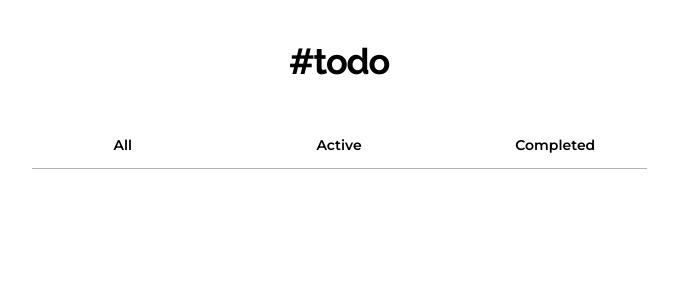
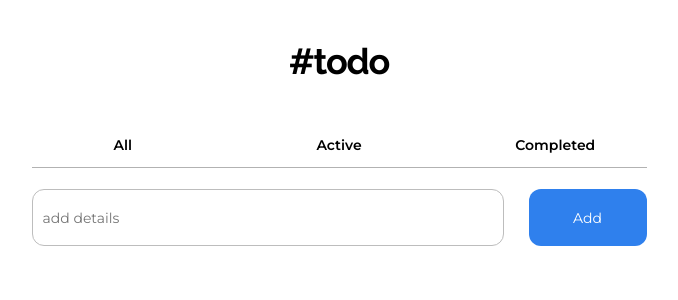
Before and after one commit to FrancoBaig/Todo-app, a React (Create React App) app: page / in a window 1280 px wide. Shown: the top 300 px of the page, without its empty margins (301-979 px from the left). Built offline with nearby package versions, Linux system fonts and the light colour scheme.

Commit message:
input & button

```diff
--- a/src/App.css
+++ b/src/App.css
@@ -50,3 +50,35 @@
     position: relative;
     top: -1px;
 }
+
+/* Input */
+.task-form{
+    display: grid;
+    grid-template-columns: 1fr .25fr;
+    gap: 2.5rem;
+    margin: 2rem 0 3rem 0;
+    height: 5.7rem
+}
+
+.input{
+    font-family: "Montserrat", sans-serif;
+    font-size: 1.4rem;
+    padding-left: 1rem;
+    border: 1px solid #BDBDBD;
+    border-radius: 12px;
+}
+
+.input-btn{
+    font-family: "Montserrat", sans-serif;
+    font-size: 600;
+    font-size: 1.4rem;
+    background-color: #2F80ED;
+    color: #FFFFFF;
+    border: none;
+    border-radius: 12px;
+    cursor: pointer;
+}
+
+.input-btn:hover{
+    background-color: #146fe9;
+}
--- a/src/App.js
+++ b/src/App.js
@@ -1,11 +1,13 @@
 import "./App.css";
 import SelectionBar from "./components/SelectionBar";
+import TaskBoard from "./components/TaskBoard";
 
 function App() {
     return (
         <div className="App">
             <header className="title">#todo</header>
             <SelectionBar />
+            <TaskBoard />
         </div>
     );
 }
--- /dev/null
+++ b/src/components/Input.js
@@ -0,0 +1,14 @@
+import React from "react";
+
+function Input() {
+    return (
+        <form className="task-form">
+            <input type="text" placeholder="add details" className="input" />
+            <button type="button" className="input-btn">
+                Add
+            </button>
+        </form>
+    );
+}
+
+export default Input;
--- /dev/null
+++ b/src/components/TaskBoard.js
@@ -0,0 +1,14 @@
+import React from "react";
+import Input from "./Input";
+import TaskList from "./TaskList";
+
+function TaskBoard() {
+    return (
+        <>
+            <Input />
+            <TaskList />
+        </>
+    );
+}
+
+export default TaskBoard;
--- /dev/null
+++ b/src/components/TaskList.js
@@ -0,0 +1,5 @@
+import React from "react";
+
+function TaskList() {}
+
+export default TaskList;
--- a/src/index.css
+++ b/src/index.css
@@ -5,8 +5,10 @@
 * {
     margin: 0;
     padding: 0;
+    box-sizing: border-box;
 }
 
 html {
     font-size: 62.5%;
+    transition: all 300ms;
 }
```
